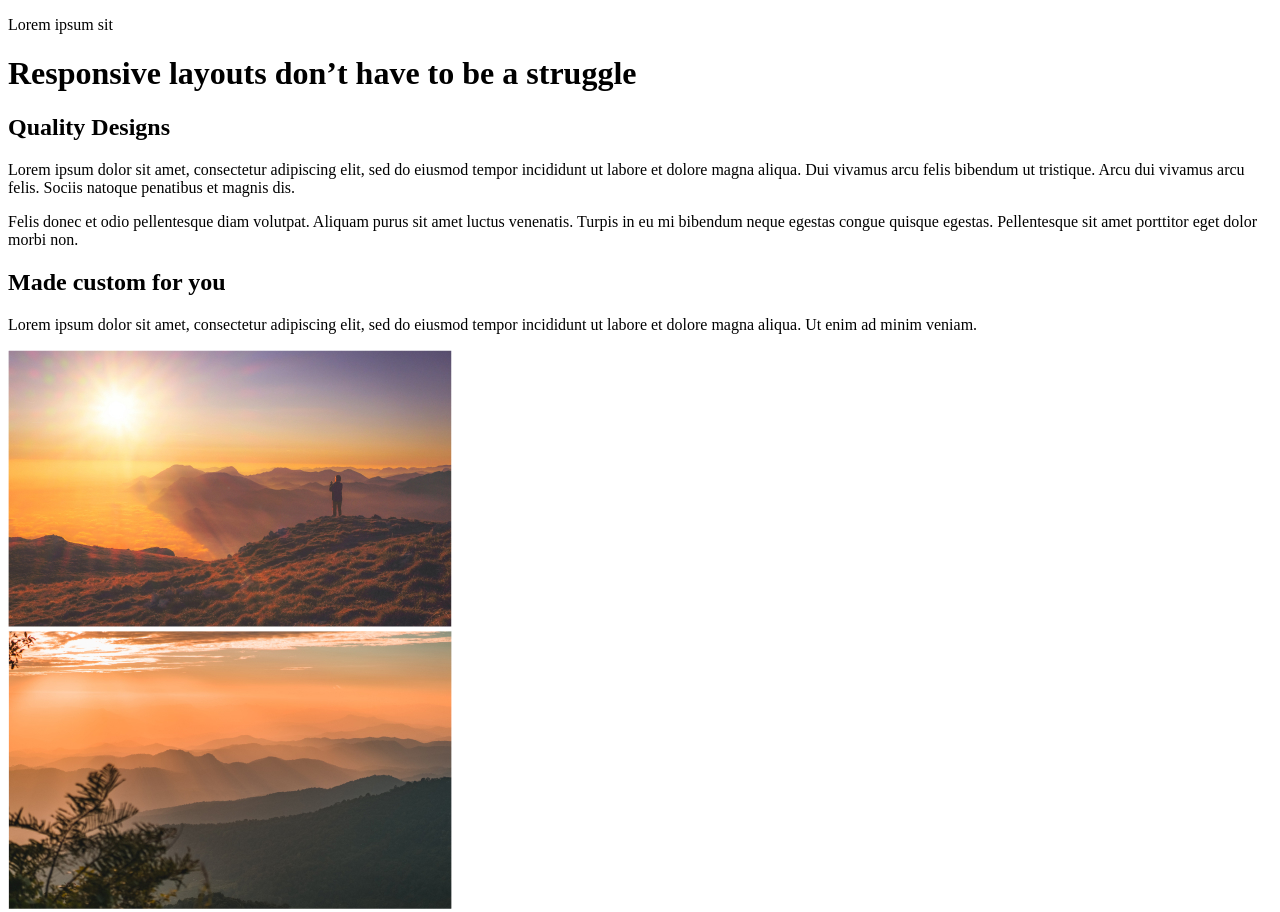
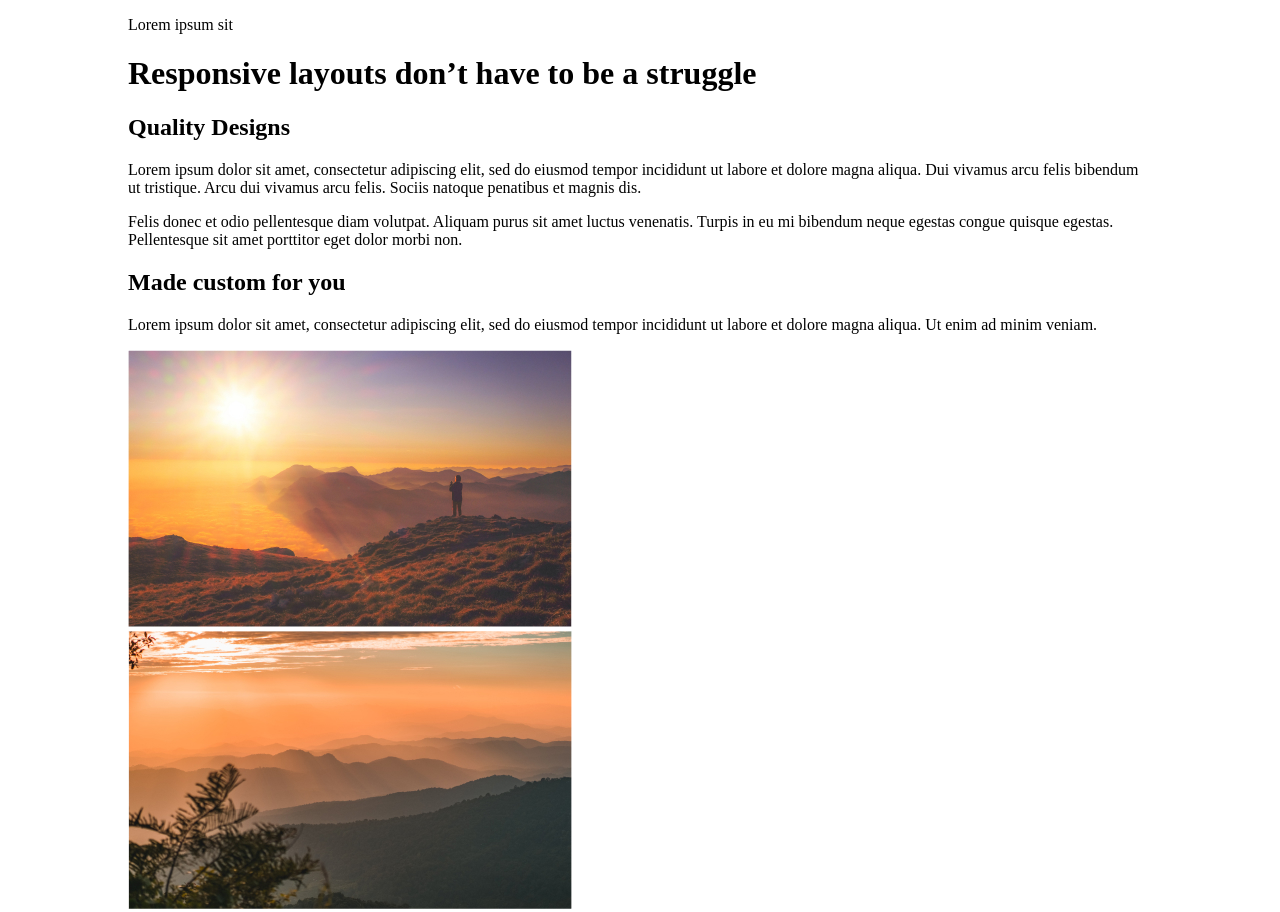
Before and after one commit to Patrick-Dolan/kp-responsivelayouts-d12, a plain HTML site: page index.html in a window 1280 px wide. Shown: the top 912 px of the page. Drawn offline with Linux system fonts and the light colour scheme.

Commit message:
update: add container to hero section and set container basic to be centered and 80%

```diff
--- a/index.html
+++ b/index.html
@@ -8,7 +8,7 @@
   <link rel="stylesheet" href="./styles.css">
 </head>
 <body>
-  <div class="hero">
+  <div class="hero container">
     <p>Lorem ipsum sit</p>
     <h1>Responsive layouts don’t have to be a struggle</h1>
   </div>
--- a/styles.css
+++ b/styles.css
@@ -0,0 +1,17 @@
+*, *::before, *::after {
+  box-sizing: border-box;
+}
+
+body {
+  margin: 0;
+}
+
+img {
+  max-width: 100%;
+}
+
+.container {
+  width: 80%;
+  max-width: 1128px;
+  margin: 0 auto;
+}
```
